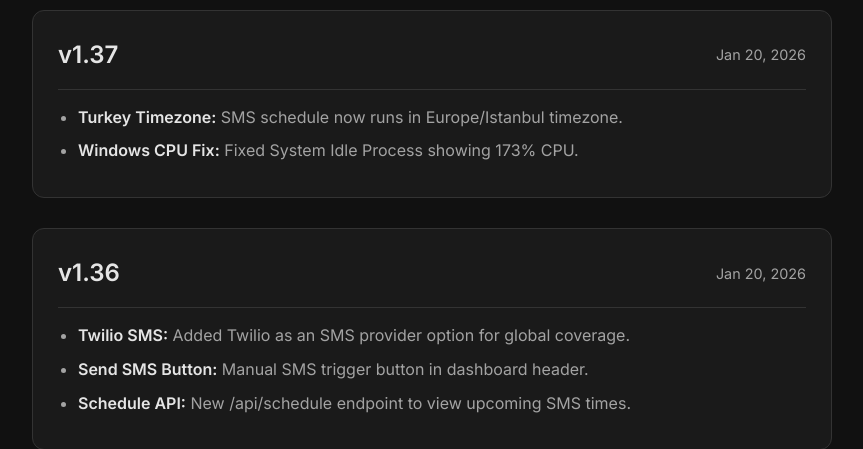
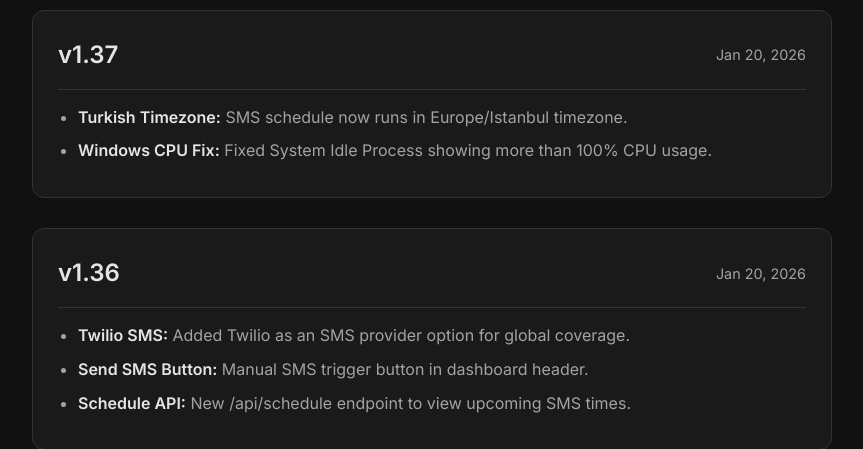
Before and after one commit to aydinguven/vm-monitor, a Flask app: page /changelog in a window 1280 px wide. Shown: the part 985-1434 px from the top of the page, without its empty margins (208-1071 px from the left). Run offline with Flask 3, Linux system fonts and the light colour scheme.

Commit message:
Docs: Fix typo in v1.37 changelog

```diff
--- a/dashboard/templates/changelog.html
+++ b/dashboard/templates/changelog.html
@@ -162,8 +162,8 @@
                 <span class="version-date">Jan 20, 2026</span>
             </div>
             <ul>
-                <li><strong>Turkey Timezone:</strong> SMS schedule now runs in Europe/Istanbul timezone.</li>
-                <li><strong>Windows CPU Fix:</strong> Fixed System Idle Process showing 173% CPU.</li>
+                <li><strong>Turkish Timezone:</strong> SMS schedule now runs in Europe/Istanbul timezone.</li>
+                <li><strong>Windows CPU Fix:</strong> Fixed System Idle Process showing more than 100% CPU usage.</li>
             </ul>
         </div>
 
```
